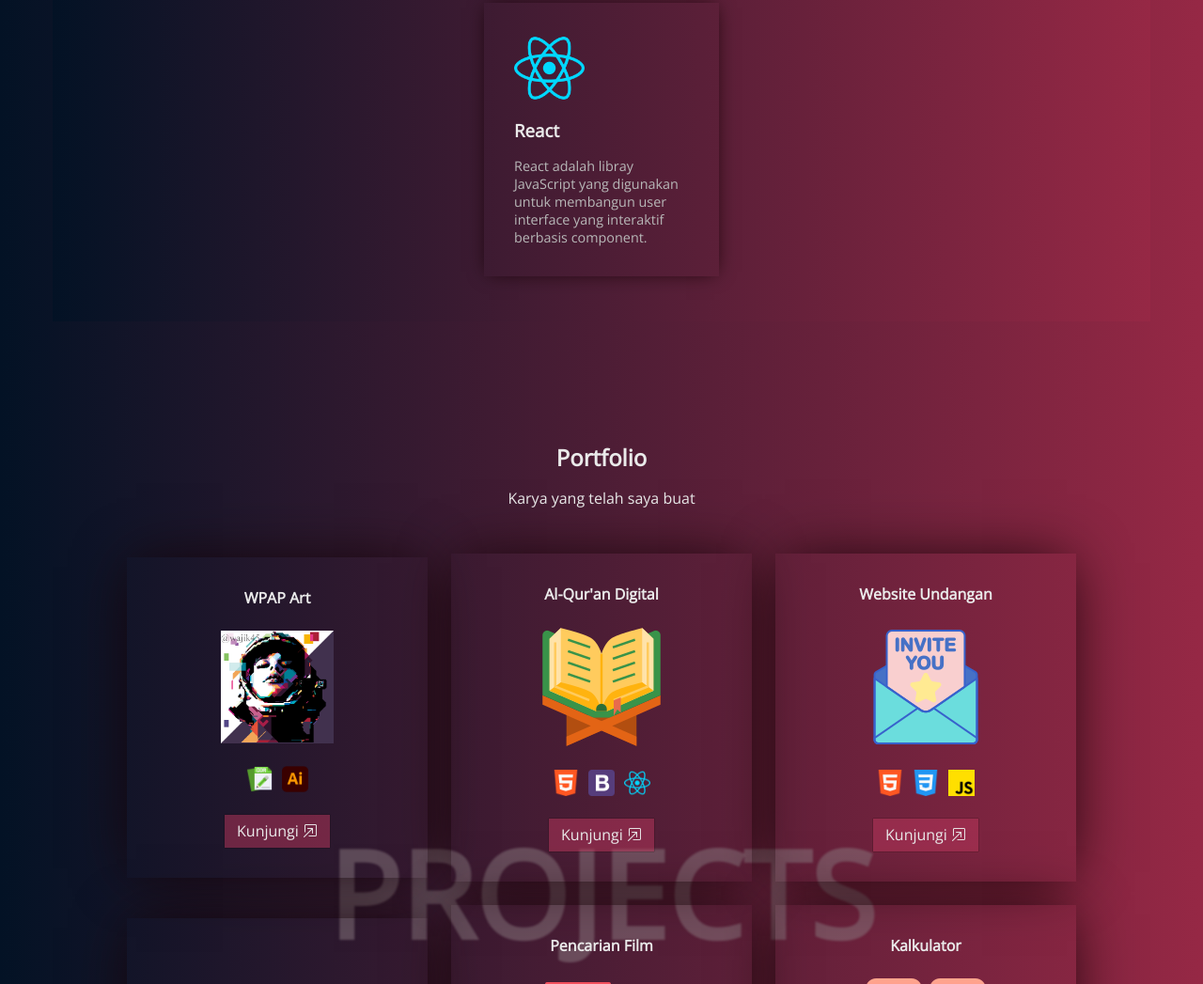
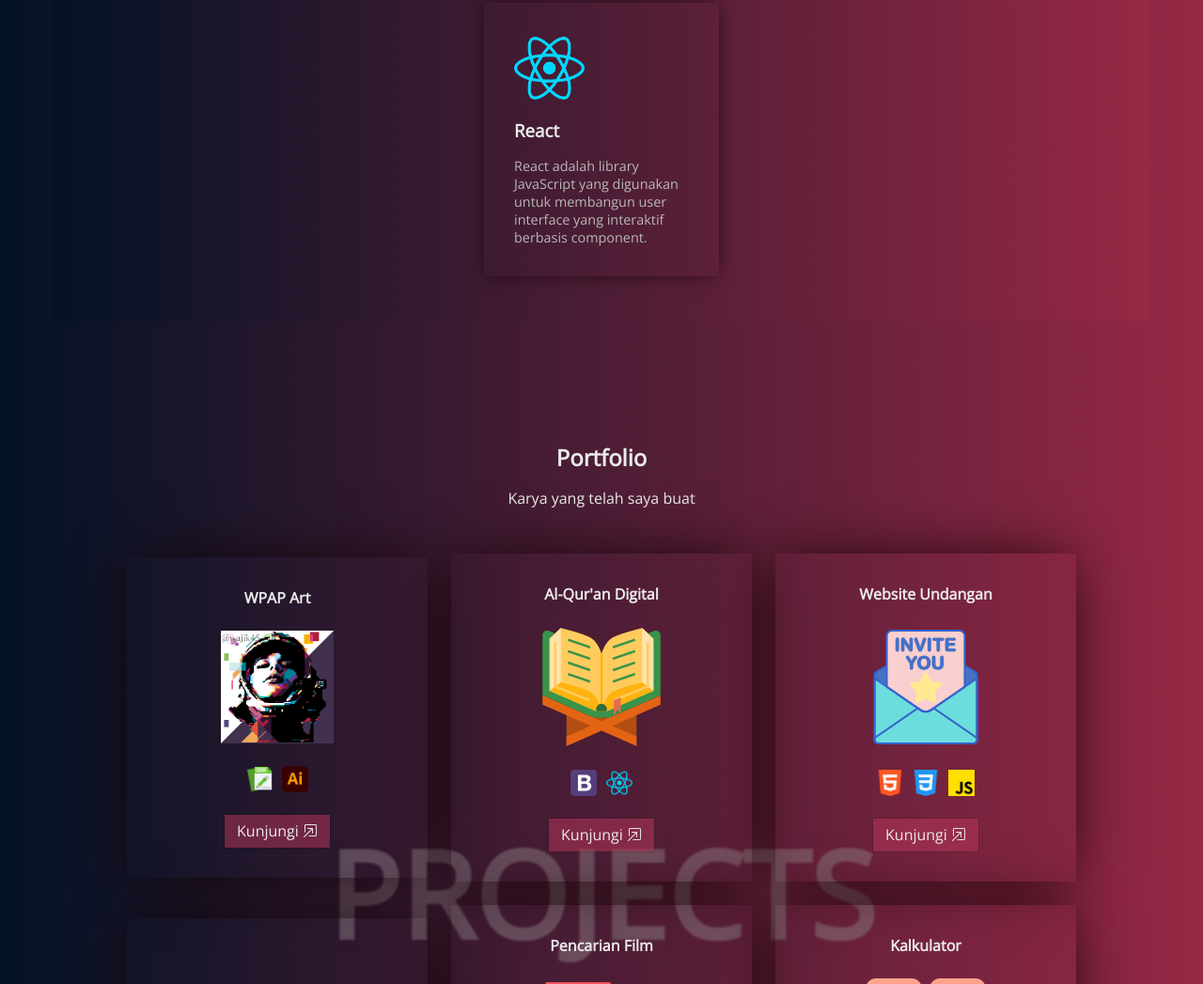
Before and after one commit to wajik45/wajik45.github.io, a plain HTML site: page index.html in a window 1280 px wide. Shown: the part 2432-3479 px from the top of the page at 94% size. Drawn offline with nearby package versions, Linux system fonts and the light colour scheme.

Commit message:
update tipis-tipis

```diff
--- a/index.html
+++ b/index.html
@@ -270,7 +270,7 @@
                      <img src="src/assets/icons/skills/react.png" alt="react" />
                      <h3>React</h3>
                      <p>
-                        React adalah libray JavaScript yang digunakan untuk
+                        React adalah library JavaScript yang digunakan untuk
                         membangun user interface yang interaktif berbasis
                         component.
                      </p>
@@ -354,10 +354,6 @@
                         alt="Al-Quran"
                      />
                      <div class="teknologi">
-                        <img
-                           src="src/assets/icons/skills/html.png"
-                           alt="HTML"
-                        />
                         <img
                            src="src/assets/icons/skills/bootstrap.png"
                            alt="bootstrap"
```
